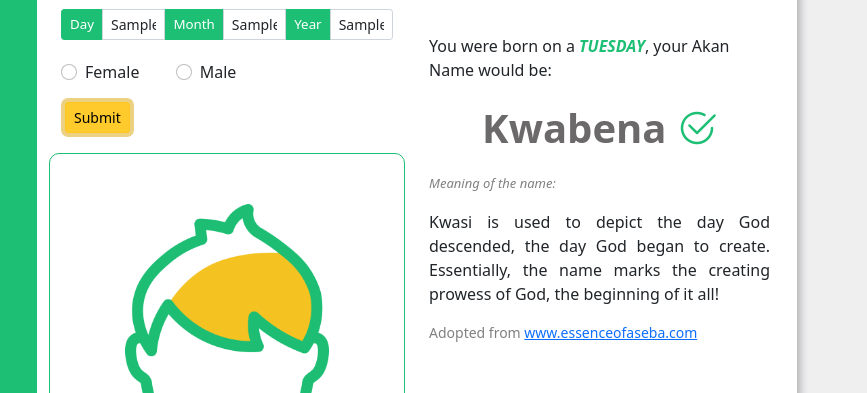
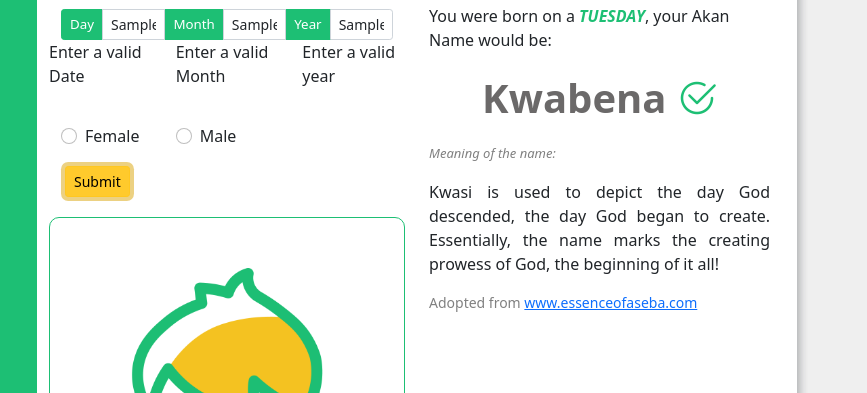
Before and after one commit to Kemnygh/kiiniAfrica, a plain HTML site: page index.html in a window 1280 px wide. Both pictures are taken after typing "Sample", "Sample", "Sample" into the empty fields and a click on the button "Submit". Shown: the part 95-488 px from the top of the page, 413-1280 px from the left. Drawn offline with Linux system fonts and the light colour scheme; a web font is replaced by a local one.

Commit message:
Add new js file and create validation checks on the date

```diff
--- a/assets/css/styles.css
+++ b/assets/css/styles.css
@@ -113,7 +113,7 @@ input::placeholder {
 }
 
 #content-box{
-  margin-top: 65px;
+  margin-top: 35px;
   margin-right: 15px;
   /* max-height: 540px; */
 }
--- /dev/null
+++ b/assets/js/data.js
@@ -0,0 +1,38 @@
+// getdata()
+
+submitbtn = document.querySelector(".btn")
+
+function getdata(){
+  var dayCapture = document.querySelector(".day").value
+  var monthCapture = document.querySelector(".month").value
+  var yearCapture = document.querySelector(".year").value
+
+  var dayResult = dayCapture*1
+  var monthResult = monthCapture*1
+  var yearResult = yearCapture*1
+
+  if(dayResult < 1 || dayResult >31 || isNaN(dayResult)){
+  var dayMsg = "Enter a valid Date"
+
+  document.getElementById("alert-day").innerHTML = dayMsg
+
+  if(monthResult < 1 || monthResult >12 || isNaN(monthResult)){
+    var MonthMsg = "Enter a valid Month"
+
+    document.getElementById("alert-month").innerHTML = MonthMsg
+
+    if(yearResult < 1 || isNaN(yearResult)){
+      var yearMsg = "Enter a valid year"
+
+      document.getElementById("alert-year").innerHTML = yearMsg
+      }
+    }
+  }
+  else {
+    var altertDiv = document.querySelector(".alerts")
+    altertDiv.classList.add("hide")
+     console.log(dayResult)
+  }
+}
+
+submitbtn.addEventListener('click',getdata)
--- a/assets/js/scripts.js
+++ b/assets/js/scripts.js
@@ -1,5 +1,6 @@
 // prompt("name")
 genderImage()
+coverImage()
 
 function genderImage(){
 var imageparent = document.querySelector("#img-box");
@@ -26,6 +27,7 @@ m_image.style.maxWidth = "100%";
 m_image.style.maxHeight = "272px";
 }
 
+function coverImage(){
 var secondimage = document.querySelector("#main-right");
 var pictureController = document.createElement('div');
 secondimage.appendChild(pictureController);
@@ -50,7 +52,7 @@ contentController.classList.add("hide")
 var submitButton = document.querySelector(".btn");
 
 submitButton.addEventListener('click', function(event){
-  console.log("I have been clicked")
   contentController.classList.remove("hide")
   pictureController.classList.add("hide")
 })
+}
--- a/index.html
+++ b/index.html
@@ -12,6 +12,8 @@
   <link rel="preconnect" href="https://fonts.gstatic.com" crossorigin/>
   <link href="https://fonts.googleapis.com/css2?family=Comfortaa:wght@300&family=Gruppo&display=swap" rel="stylesheet"/>
   <script src="./assets/js/scripts.js" defer></script>
+  <script src="./assets/js/data.js" defer></script>
+
 </head>
 <body>
   <div id="root-cont" class="container">
@@ -45,14 +47,15 @@
             <div class="row birthdate">
               <div class="input-group input-group-sm">
                 <span class="input-group-text span-text">Day</span>
-                <input type="text" aria-label="First name" class="form-control" placeholder="01"/>
+                <input type="text" aria-label="Day" class="form-control day" placeholder="01" value=""/>
                 <span class="input-group-text span-text">Month</span>
-                <input type="text" aria-label="Last name" class="form-control" placeholder="01"/>
+                <input type="text" aria-label="Month" class="form-control month" placeholder="01"/>
                 <span class="input-group-text span-text">Year</span>
-                <input type="text" aria-label="Last name" class="form-control" placeholder="1900"/>
+                <input type="text" aria-label="Year" class="form-control year" placeholder="1900"/>
               </div>
 
             </div>
+            <div class="row alerts"><p id="alert-day" class="col"></p><p id="alert-month" class="col"></p><p id="alert-year" class="col"></p></div>
             <div class="row gender">
               <div class="col form-check">
                 <input class="form-check-input fe-icon" type="radio" name="flexRadioDefault" id="flexRadioDefault1">
@@ -72,7 +75,7 @@
                 </label>
               </div>
             </div>
-            <button type="button" class="btn btn-warning btn-sm mt-3 ms-3">Submit</button>
+            <button type="button" class="btn btn-warning btn-sm mt-3 ms-3" ">Submit</button>
             <div id="img-box" class="d-flex justify-content-center"></div>
             <!-- <img src="./assets/images/male.g.png" alt=""> -->
           </div>
@@ -96,6 +99,5 @@
       </div>
     </div>
   </div>
-
 </body>
 </html>
```
